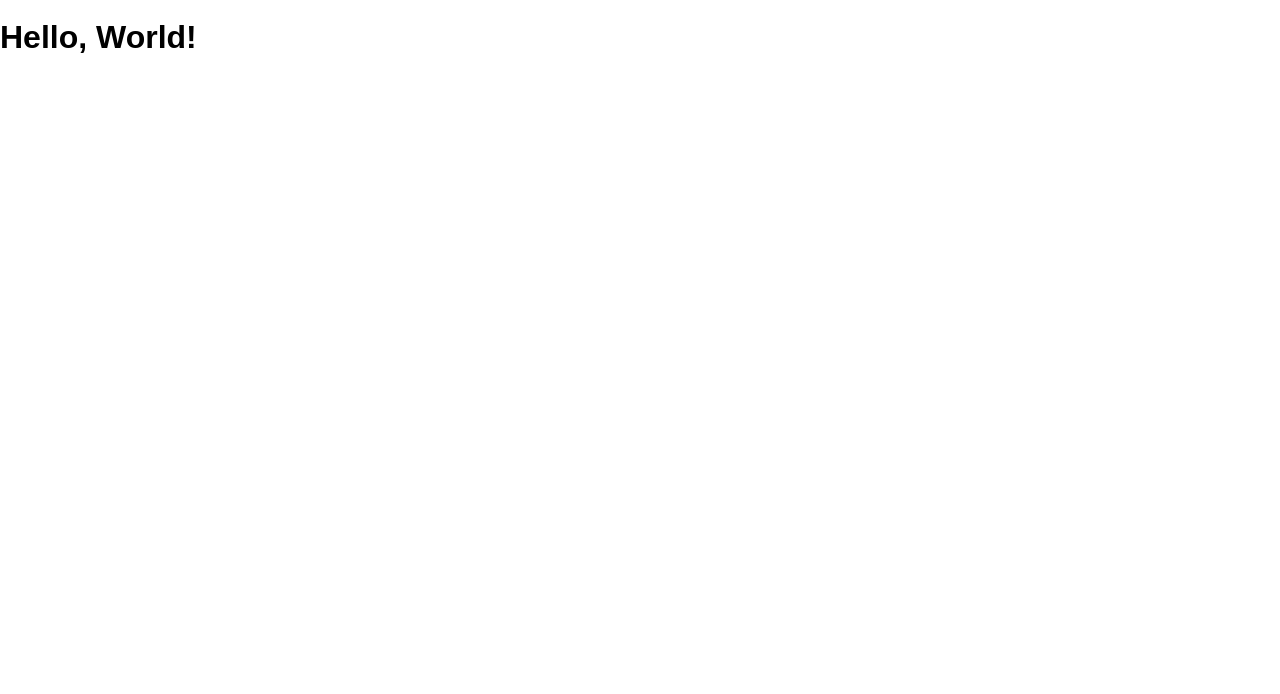
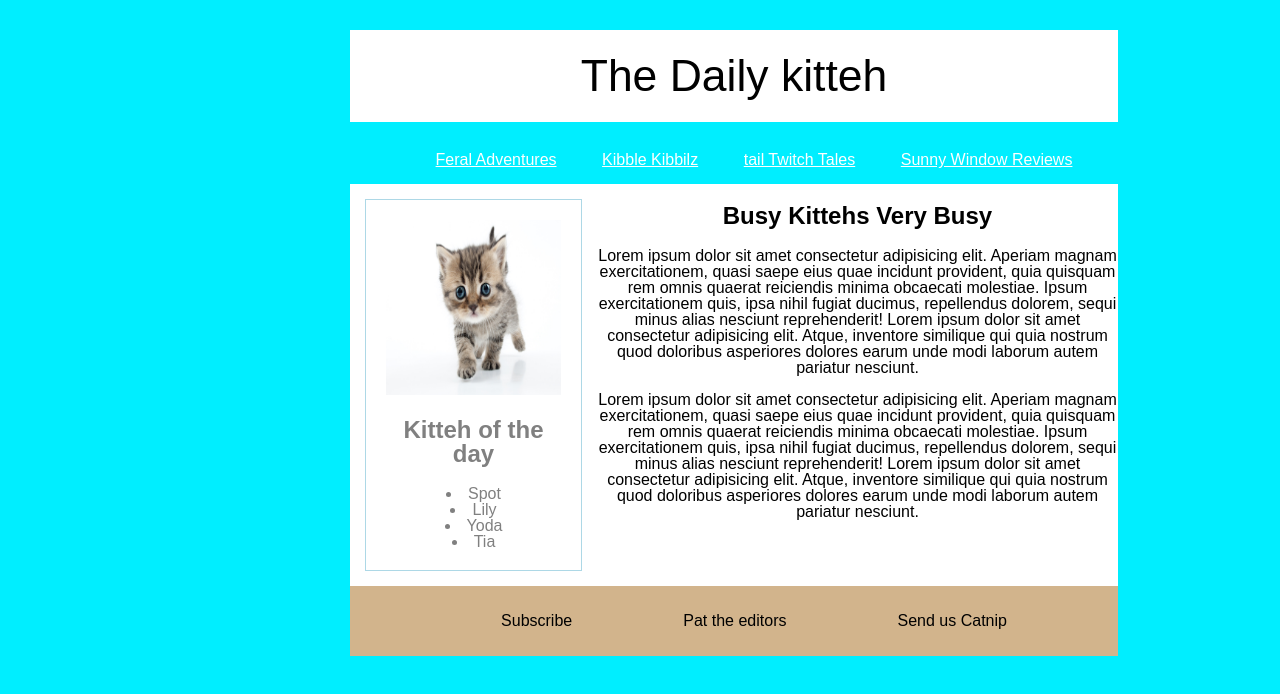
Before and after one commit to ads6495/daily-kitten, a website: page public/index.html in a window 1280 px wide. Drawn offline with Linux system fonts and the light colour scheme.

Commit message:
created site and forgot to periodaically commit

```diff
--- a/public/index.html
+++ b/public/index.html
@@ -1,5 +1,6 @@
 <!DOCTYPE html>
 <html>
+
 <head lang="en">
   <meta charset="UTF-8">
   <meta name="viewport" content="width=device-width, initial-scale=1">
@@ -7,7 +8,64 @@
   <link rel="shortcut icon" href="/favicon.ico">
   <link rel="stylesheet" href="/screen.css">
 </head>
+
 <body>
-    <h1 class='hello-world'>Hello, World!</h1>
+  <header id="main-header">
+    <div>
+      <h1>The Daily kitteh</h1>
+
+      <ul class="first-ul">
+        <li>Feral Adventures</li>
+        <li>Kibble Kibbilz</li>
+        <li>tail Twitch Tales</li>
+        <li>Sunny Window Reviews</li>
+      </ul>
+    </div>
+  </header>
+
+  <section class="section-display">
+    <div class="left-align-div">
+      <img src="./small-kitten-walking-towards_127900829_0.jpg" alt="" srcset="">
+      <h2>Kitteh of the day</h2>
+      <ul">
+        <li>Spot</li>
+        <li>Lily</li>
+        <li>Yoda</li>
+        <li>Tia</li>
+      </ul">
+    </div>
+    <div class="paragraph-container">
+
+      <h1>Busy Kittehs Very Busy</h1>
+      <p>Lorem ipsum dolor sit amet consectetur adipisicing elit. Aperiam magnam exercitationem, quasi saepe eius
+        quae incidunt provident, quia quisquam rem omnis quaerat reiciendis minima obcaecati molestiae. Ipsum
+        exercitationem quis, ipsa nihil fugiat ducimus, repellendus dolorem, sequi minus alias nesciunt
+        reprehenderit! Lorem ipsum dolor sit amet consectetur adipisicing elit. Atque, inventore similique qui quia
+        nostrum quod doloribus asperiores dolores earum unde modi laborum autem pariatur nesciunt.</p>
+
+      <p>Lorem ipsum dolor sit amet consectetur adipisicing elit. Aperiam magnam exercitationem, quasi saepe eius
+        quae incidunt provident, quia quisquam rem omnis quaerat reiciendis minima obcaecati molestiae. Ipsum
+        exercitationem quis, ipsa nihil fugiat ducimus, repellendus dolorem, sequi minus alias nesciunt
+        reprehenderit! Lorem ipsum dolor sit amet consectetur adipisicing elit. Atque, inventore similique qui quia
+        nostrum quod doloribus asperiores dolores earum unde modi laborum autem pariatur nesciunt.</p>
+    </div>
+
+  </section>
+
+
+  <footer id="footer-display">
+    <div>
+      <ul>
+        <li>Subscribe</li>
+        <li>Pat the editors</li>
+        <li>Send us Catnip</li>
+      </ul>
+    </div>
+  </footer>
+
+
+
+
 </body>
+
 </html>
--- a/public/screen.css
+++ b/public/screen.css
@@ -3,10 +3,80 @@
 }
 
 html {
-  height: 100%;
+  height: 80%;
+  background-color: rgb(0, 238, 255);
+}
+
+.main-header {
+  background-color: eggshellWhite;
 }
 
 body {
-  margin: 0;
+  margin-left: 350px;
   min-height: 100%;
+  justify-content: center;
+  align-items: center;
+  width: 60%;
+  text-align: center;
+
 }
+
+.section-display {
+  background-color: white;
+  display: flex;
+  flex-flow: row
+}
+
+.paragraph-container {
+  margin-bottom: 45px;
+}
+
+.left-align-div {
+  width: 35%;
+  color: gray;
+  background-color: white;
+  padding: .8rem 0 0 0;
+  border: lightblue 1.5px solid;
+  margin: 15px;
+  padding: 20px;
+}
+
+
+
+body header ul {
+  display: flex;
+  justify-content: space-evenly;
+  text-decoration: underline;
+  list-style: none;
+  color: white;
+}
+
+body header div h1 {
+  background-color: white;
+  padding: 1.5rem;
+  font-size: 5ch;
+  font-weight: 100;
+}
+
+#footer-display {
+
+  background-color: tan;
+  padding: .7rem 0;
+
+}
+
+
+footer div ul {
+  display: flex;
+  justify-content: space-evenly;
+  text-decoration: none;
+  list-style: none;
+
+}
+
+
+
+img {
+  height: 175px;
+  width: 175px;
+}
```
Also changed, not shown: public/small-kitten-walking-towards_127900829_0.jpg (added). Lines whose indentation alone changed are shown as unchanged.
